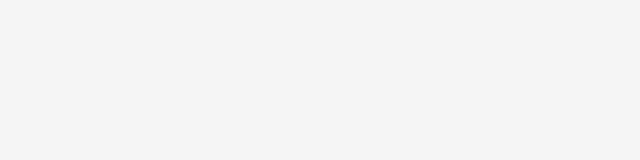
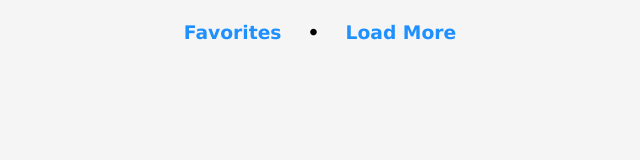
Before and after one commit to Dev-Sarmad/Nasa-Apod, a plain HTML site: page index.html in a window 1280 px wide. Shown: the whole page, without its empty margins (320-960 px from the left). Drawn offline with Linux system fonts and the light colour scheme.

Commit message:
UI -Navigation

```diff
--- a/index.html
+++ b/index.html
@@ -14,6 +14,21 @@
     <div class="loader hidden">
         <img src="rocket.svg" alt="loading rocket">
     </div>
+    <!-- container -->
+    <div class="container">
+        <!-- navigation -->
+        <div class="navigation-container">
+            <span class="background"></span>
+            <!-- result nav -->
+            <span class="navigation-items" id="resultsNav">
+                <h3 class="clickable">Favorites</h3>
+                <h3>&nbsp;&nbsp;&nbsp; • &nbsp;&nbsp;&nbsp;</h3>
+                <h3 class="clickable">Load More</h3>
+            </span>
+            <!-- favourites Nav -->
+            <span class="navigation-items" id="favoritesNav"></span>
+        </div>
+    </div>
     <!-- Script -->
     <script src="script.js"></script>
 </body>
--- a/style.css
+++ b/style.css
@@ -28,6 +28,8 @@ body {
   background: whitesmoke;
   height: 100vh;
   width: 100vw;
+  position: fixed;
+  z-index: 10;
 }
 
 /* Navigation */
@@ -47,9 +49,18 @@ body {
   right: 0;
   width: 100%;
   height: 60px;
+  z-index: -1;
 
 }
+.clickable{
+  color: dodgerblue;
+  user-select: none;
+  cursor: pointer;
+}
 
+.clickable:hover{
+  color: rgb(7, 80, 153);
+}
 
 /* Images Container */
 .images-container {
```
